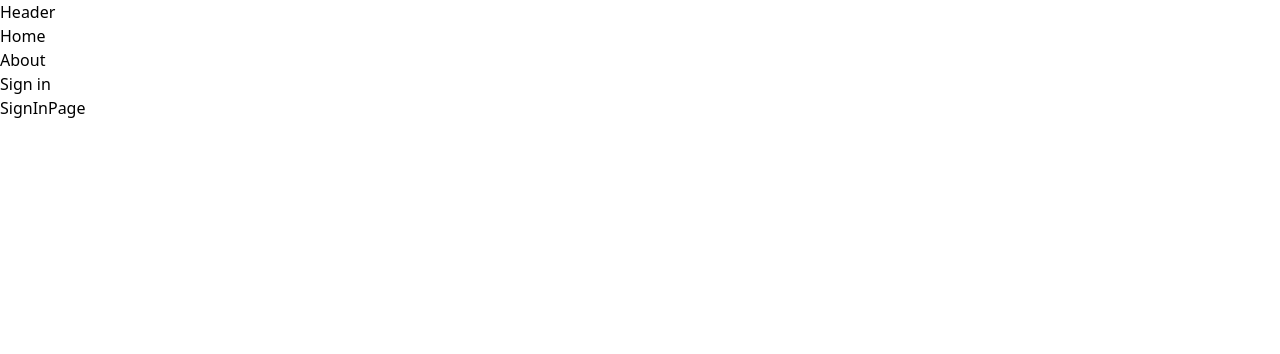
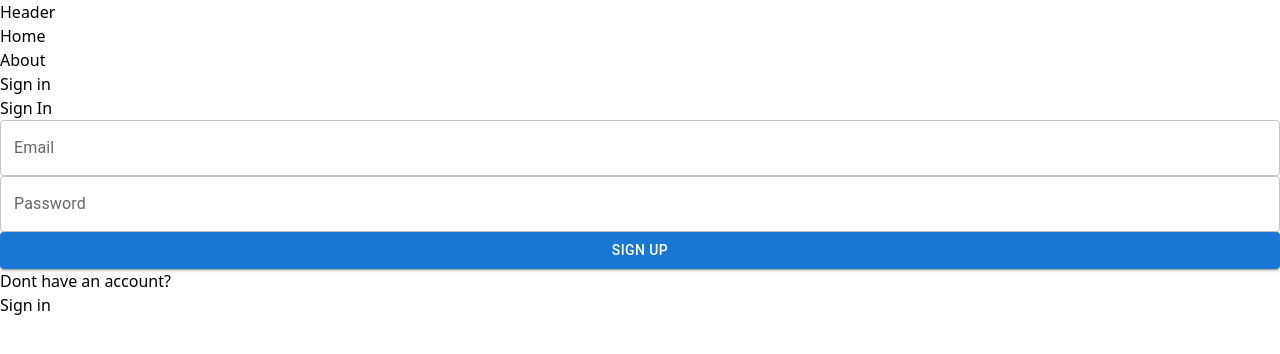
Before and after one commit to williamTess/NousProprio, a React (Vite) app in the folder client/: page /sign-in in a window 1280 px wide. Shown: the top 354 px of the page. Built offline with nearby package versions, Linux system fonts and the light colour scheme.

Commit message:
sign in page completed

```diff
--- a/client/src/pages/SignIn/index.tsx
+++ b/client/src/pages/SignIn/index.tsx
@@ -1,5 +1,74 @@
+import { useFormik } from "formik";
+import * as yup from "yup";
+import Button from "@mui/material/Button";
+import { InputFormik } from "../../components/InputFormik";
+import Nav from "../../components/Nav";
+import { CircularProgress } from "@mui/material";
+import { useState } from "react";
+import { request } from "../../utils/request";
+import { useNavigate } from "react-router-dom";
+
+const validationSchema = yup.object({
+  email: yup
+    .string()
+    .email("Enter a valid email")
+    .required("Email is required"),
+  password: yup
+    .string()
+    .min(8, "Password should be of minimum 8 characters length")
+    .required("Password is required"),
+});
+
 const SignInPage = () => {
-  return <div>SignInPage</div>;
+  const [error, setError] = useState<boolean>(false);
+  const navigate = useNavigate();
+  const formik = useFormik({
+    initialValues: {
+      email: "",
+      password: "",
+    },
+    validationSchema: validationSchema,
+    onSubmit: (values) => {
+      setError(false);
+      request("post", "/api/auth/signin", { body: JSON.stringify(values) })
+        .then((data) => {
+          data.json().then((d) => {
+            if (!d.success) setError(true);
+            else navigate("/");
+          });
+        })
+        .catch(() => setError(true))
+        .finally(() => formik.setSubmitting(false));
+    },
+  });
+
+  return (
+    <div className="p-3 max-w-lg mx-auto">
+      <h1 className="text-3xl font-semibold text-center my-7">Sign In</h1>
+      <form onSubmit={formik.handleSubmit} className="flex flex-col gap-4">
+        <InputFormik name="email" formik={formik} />
+        <InputFormik name="password" formik={formik} />
+
+        <Button
+          color="primary"
+          variant="contained"
+          fullWidth
+          type="submit"
+          disabled={!formik.isValid || formik.isSubmitting}
+        >
+          {formik.isSubmitting ? <CircularProgress size={25} /> : "Sign Up"}
+        </Button>
+      </form>
+      <div className="flex gap-2 mt-5">
+        <p>Dont have an account? </p>
+        <Nav
+          to="/sign-up"
+          element={<span className="text-blue-500">Sign in</span>}
+        />
+      </div>
+      {error && <p className="text-red-500">Something went wrong</p>}
+    </div>
+  );
 };
 
 export default SignInPage;
--- a/client/src/pages/SignUp/index.tsx
+++ b/client/src/pages/SignUp/index.tsx
@@ -6,6 +6,7 @@ import Nav from "../../components/Nav";
 import { CircularProgress } from "@mui/material";
 import { useState } from "react";
 import { request } from "../../utils/request";
+import { useNavigate } from "react-router-dom";
 
 const validationSchema = yup.object({
   username: yup.string().required("username is required"),
@@ -21,6 +22,7 @@ const validationSchema = yup.object({
 
 const SignUpPage = () => {
   const [error, setError] = useState<boolean>(false);
+  const navigate = useNavigate();
   const formik = useFormik({
     initialValues: {
       username: "",
@@ -32,7 +34,10 @@ const SignUpPage = () => {
       setError(false);
       request("post", "/api/auth/signup", { body: JSON.stringify(values) })
         .then((data) => {
-          data.json().then((d) => !d.success && setError(true));
+          data.json().then((d) => {
+            if (!d.success) setError(true);
+            else navigate("/sign-in");
+          });
         })
         .catch(() => setError(true))
         .finally(() => formik.setSubmitting(false));
```
Also changed, not shown: 1 other file (tests, documents, lock files or other folders).
